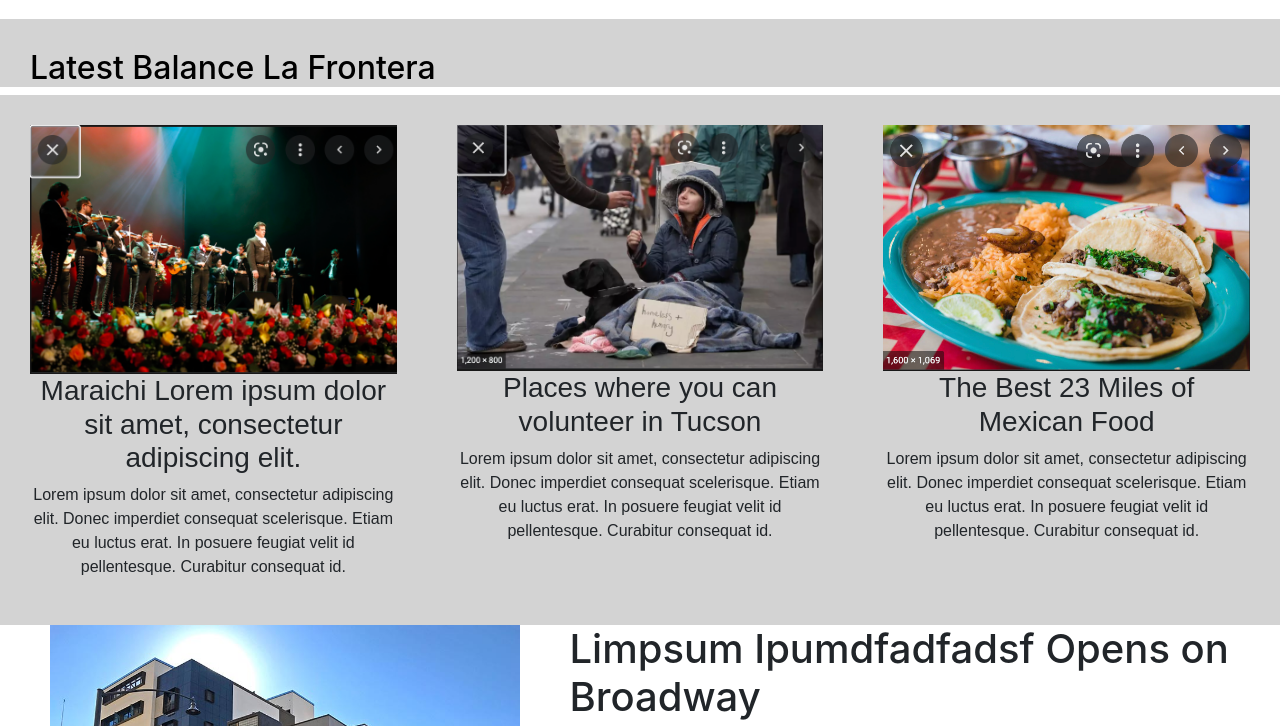
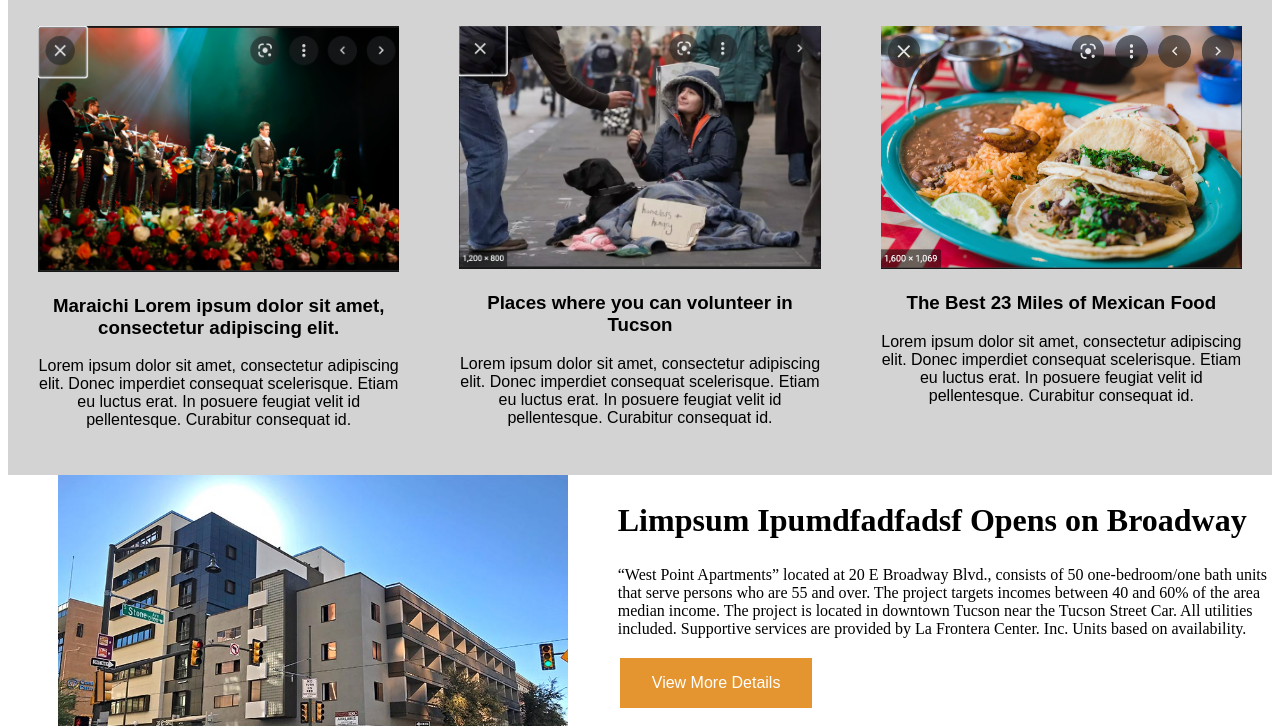
Before and after one commit to ttrulock1/ToddTrulockWebsite, a plain HTML site: page index.html in a window 1280 px wide. Shown: the part 1680-2406 px from the top of the page. Drawn offline with nearby package versions, Linux system fonts and the light colour scheme.

Commit message:
let's rip.

```diff
--- a/index.html
+++ b/index.html
@@ -9,9 +9,9 @@
   <link rel="icon" href="./public/images/Lafronteraicon1edit.png">
   <link rel="stylesheet" href="https://cdnjs.cloudflare.com/ajax/libs/font-awesome/5.11.2/css/all.min.css">
 
-  <link href="//maxcdn.bootstrapcdn.com/bootstrap/4.0.0/css/bootstrap.min.css" rel="stylesheet" id="bootstrap-css">
+  <!-- <link href="//maxcdn.bootstrapcdn.com/bootstrap/4.0.0/css/bootstrap.min.css" rel="stylesheet" id="bootstrap-css">
   <script src="//maxcdn.bootstrapcdn.com/bootstrap/4.0.0/js/bootstrap.min.js"></script>
-  <script src="//code.jquery.com/jquery-1.11.1.min.js"></script>
+  <script src="//code.jquery.com/jquery-1.11.1.min.js"></script> -->
 
 </head>
 
```
